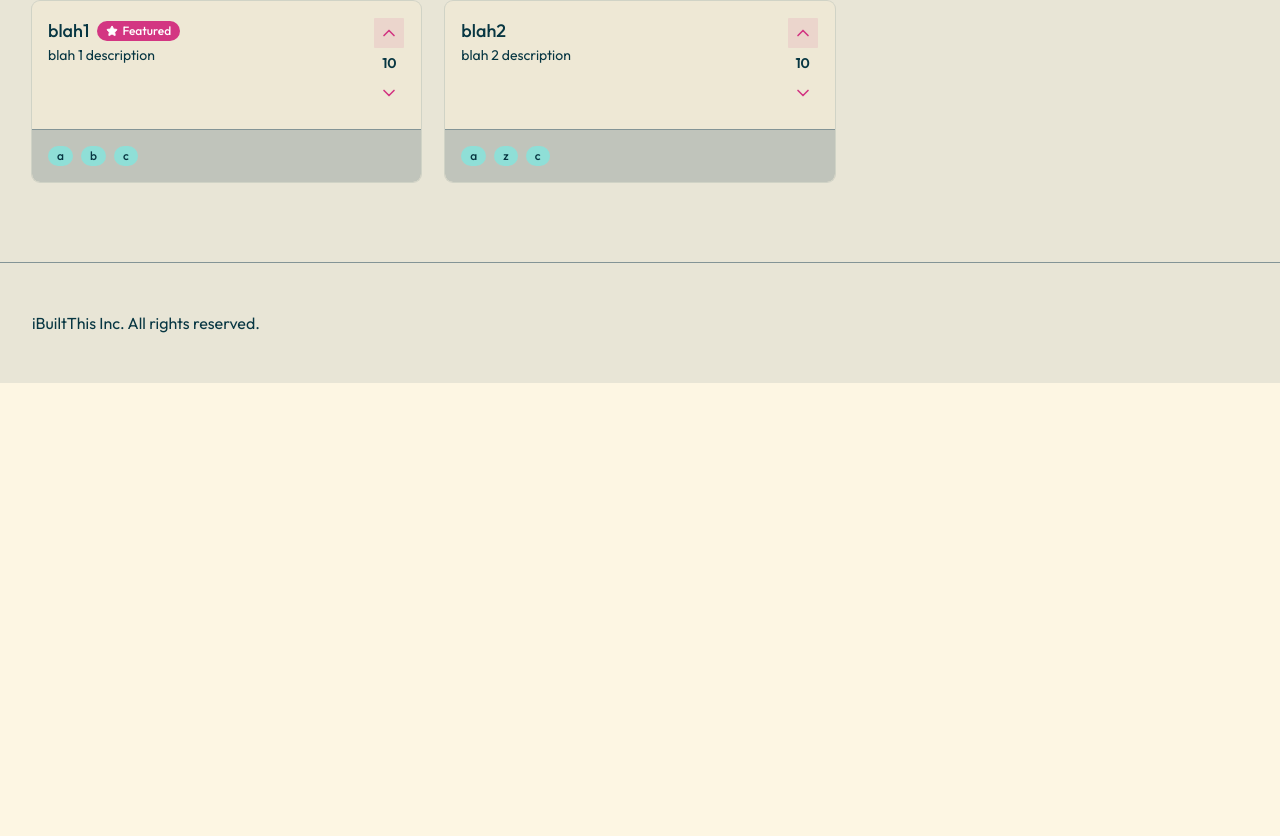
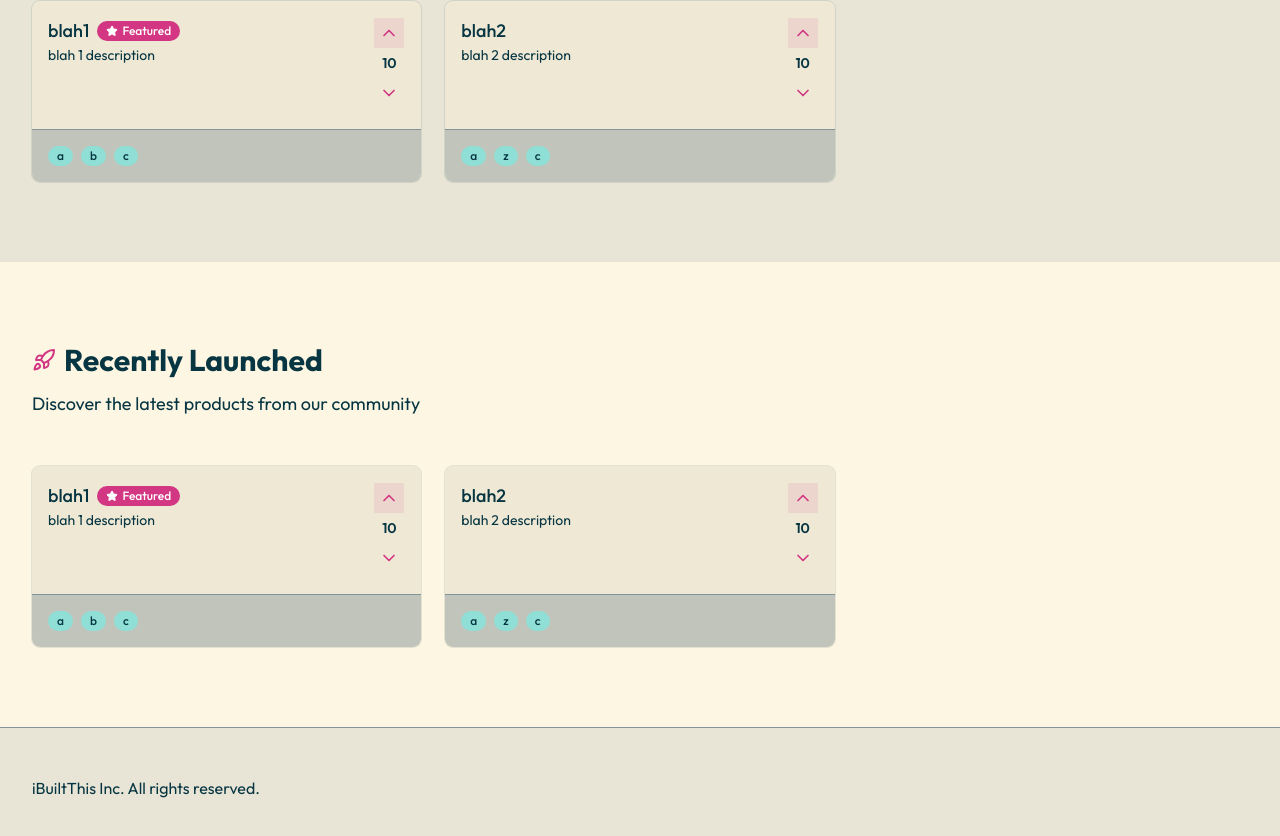
Before and after one commit to JatinSatare24/IBuiltThis, a Next.js app: page / in a window 1280 px wide. Shown: the part 1018-1854 px from the top of the page. Before the commit the page ends 1401 px from the top, so only its background shows below. Built offline with nearby package versions, Linux system fonts and the light colour scheme.

Commit message:
render landing page components to page.tsx

```diff
--- a/app/page.tsx
+++ b/app/page.tsx
@@ -1,11 +1,13 @@
 import { HeroSection } from "@/components/landing-page/hero-section"
 import { FeaturedProducts } from "@/components/landing-page/featured-products"
+import RecentlyLaunchedProducts from "@/components/landing-page/recently-launched-products"
 
 export default function Home() {
   return (
     <div>
       <HeroSection />
       <FeaturedProducts />
+      <RecentlyLaunchedProducts />
     </div>
   )
 }
```
